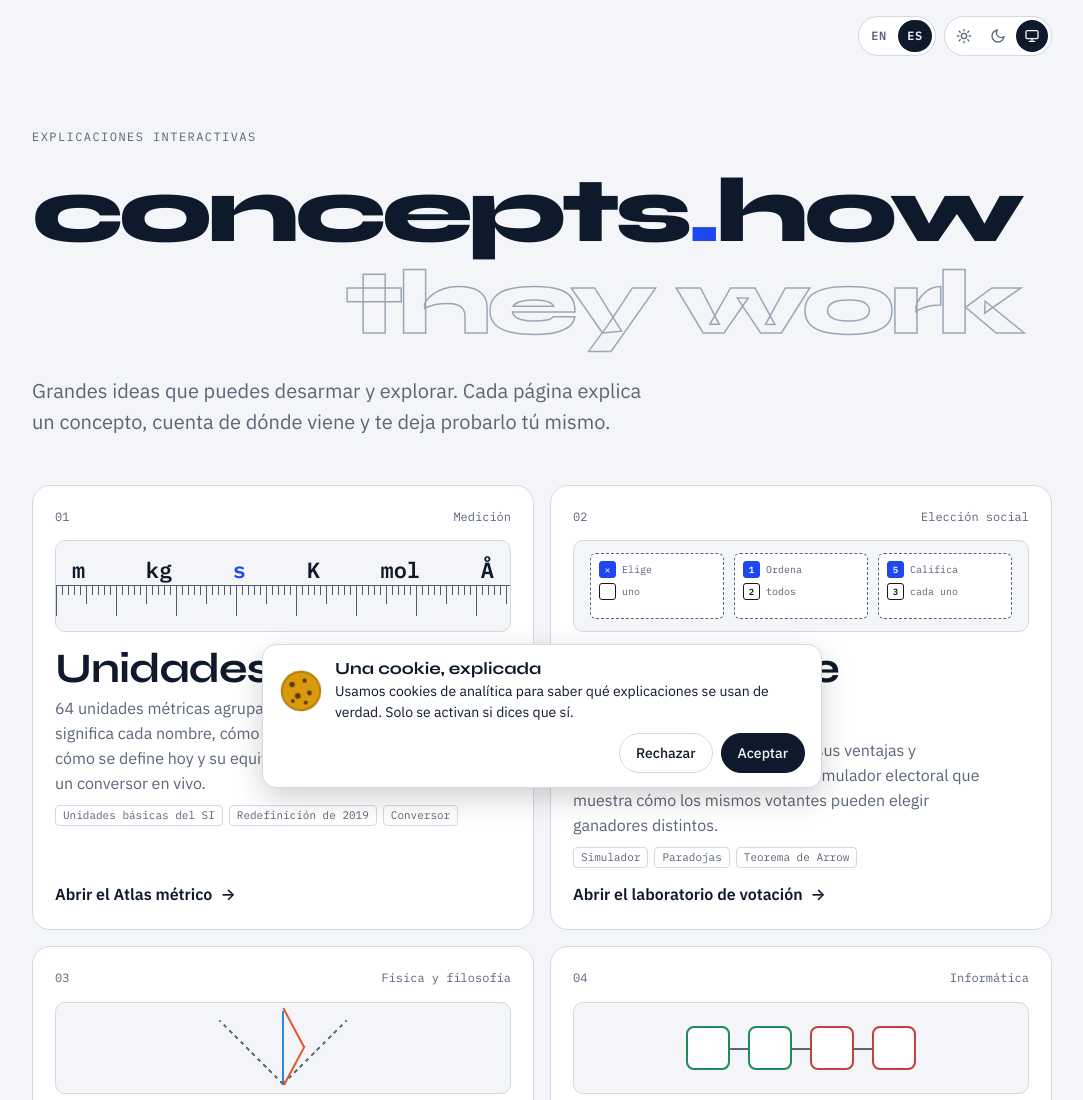
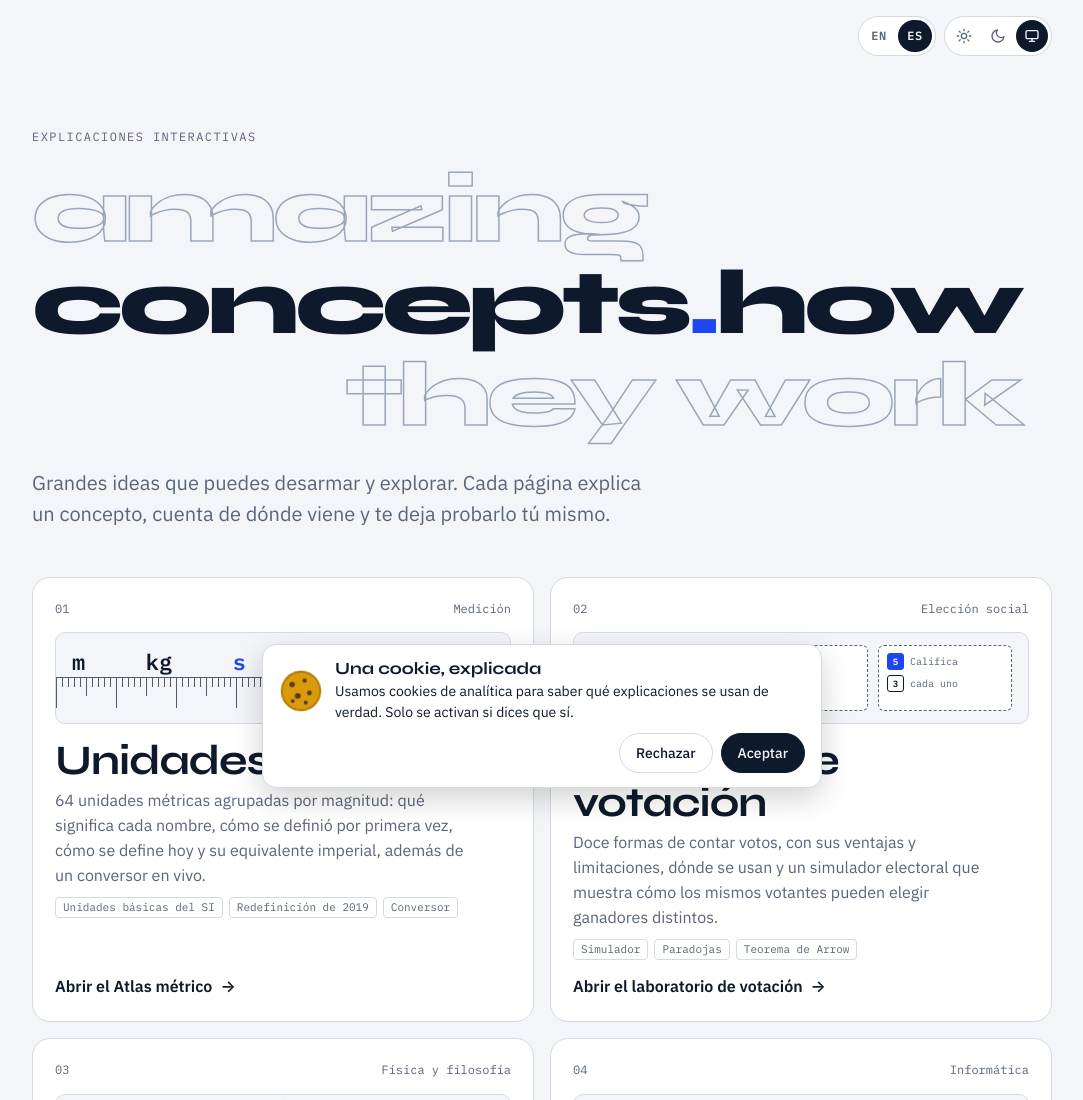
Before and after one commit to erikfetzer/concepts-how-web, a plain HTML site: page es/index.html in a window 1280 px wide. Shown: the top 1100 px of the page, without its empty margins (98-1181 px from the left). Drawn offline with Linux system fonts and the light colour scheme.

Commit message:
Home wordmark: outlined 'amazing' above concepts.how
Co-Authored-By: Claude Opus 5.5 <noreply@anthropic.com>
Claude-Session: https://claude.ai/code/session_014eWKRQ3YXh4wgfZGGefy9o

```diff
--- a/es/index.html
+++ b/es/index.html
@@ -72,6 +72,7 @@ h1{font-family:var(--display);font-weight:800;font-size:clamp(28px,8.2vw,92px);l
 h1 span{white-space:nowrap}
 h1 .dot{color:var(--accent)}
 h1 .ghost{font-weight:800;color:transparent;-webkit-text-stroke:1.5px var(--ghost)}
+h1 .amz{align-self:flex-start;white-space:nowrap}
 @supports not (-webkit-text-stroke:1px black){h1 .ghost{color:var(--ghost)}}
 .lede{font-size:clamp(17px,2vw,20px);color:var(--muted);max-width:52ch;margin:0}
 .grid{display:grid;grid-template-columns:repeat(auto-fit,minmax(min(420px,100%),1fr));gap:16px;padding-bottom:40px}
@@ -138,7 +139,7 @@ height="0" width="0" style="display:none;visibility:hidden"></iframe></noscript>
   <div style="display:flex;justify-content:flex-end;align-items:center;gap:12px;padding-top:16px"><span class="ctl"><span class="lp" role="group" aria-label="Idioma"><a href="../index.html" lang="en" hreflang="en" aria-current="false" title="English">EN</a><a href="index.html" lang="es" hreflang="es" aria-current="true" title="Español">ES</a></span><span data-theme-picker></span></span></div>
   <header>
     <div class="eyebrow">Explicaciones interactivas</div>
-    <h1 aria-label="concepts.how: cómo funcionan"><span class="l1">concepts<span class="dot">.</span>how</span><span class="ghost" aria-hidden="true">they work</span></h1>
+    <h1 aria-label="amazing concepts.how: cómo funcionan"><span class="ghost amz" aria-hidden="true">amazing</span><span class="l1">concepts<span class="dot">.</span>how</span><span class="ghost" aria-hidden="true">they work</span></h1>
     <p class="lede">Grandes ideas que puedes desarmar y explorar. Cada página explica un concepto, cuenta de dónde viene y te deja probarlo tú mismo.</p>
   </header>
 
```
Also changed, not shown: index.html (+2 -1 lines).
